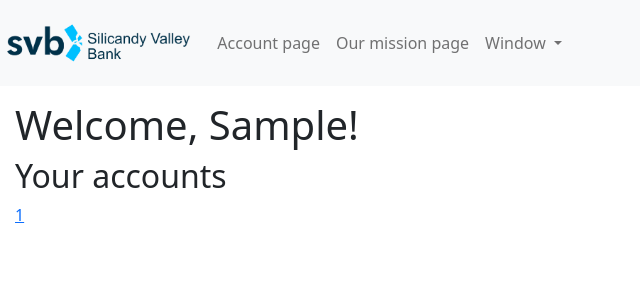
After one commit to CoolNamesAllTaken/svb, a Django app: template code/svb-docker/python/svb_web/core/templates/account_holder.html in a window 1280 px wide. The commit adds this page. Shown: the top 300 px of the page, without its empty margins (0-640 px from the left). Run offline with Django 5.2, Linux system fonts and the light colour scheme; the template is opened without the code that fills it: values that come from a table or form of the project are taken from there, others are empty; tables that the repository leaves empty hold one stand-in row (values such as "Sample post"); parts of the project's set-up code (start-up, migrations or seed data) failed here and were passed over; some libraries are stand-ins or nearby versions.

Commit message:
Add pages for account and account holder overview

```diff
--- /dev/null
+++ b/code/svb-docker/python/svb_web/core/templates/account_holder.html
@@ -0,0 +1,11 @@
+{% extends "internal_template.html" %}
+{% load static %}
+{% block content %}
+<div style="padding: 15px">
+<h1>Welcome, {{ account_holder.first_name }}!</h1>
+<h2>Your accounts</h2>
+{% for account in account_holder.account_set.all %}
+    <a href="/account/{{ account.account_number }}">{{ account.account_number }}</a>
+{% endfor %}
+</div>
+{% endblock content %}
--- a/code/svb-docker/python/svb_web/core/templates/internal_template.html
+++ b/code/svb-docker/python/svb_web/core/templates/internal_template.html
@@ -23,13 +23,10 @@
 
         <ul class="navbar-nav">
             <li class="nav-item">
-              <a class="nav-link" href="/branch_services/create_id">Create ID</a>
+              <a class="nav-link" href="/account">Account page</a>
             </li>
             <li class="nav-item">
-              <a class="nav-link" href="/branch_services/lookup_id">Lookup ID</a>
-            </li>
-            <li class="nav-item">
-              <a class="nav-link" href="/branch_services/create_ticket">Create Ticket</a>
+              <a class="nav-link" href="/about">Our mission page</a>
             </li>
             <li class="nav-item dropdown">
               <a class="nav-link dropdown-toggle" href="#" id="navbarDropdown" role="button" data-bs-toggle="dropdown" aria-expanded="false">
--- a/code/svb-docker/python/svb_web/core/urls.py
+++ b/code/svb-docker/python/svb_web/core/urls.py
@@ -4,8 +4,11 @@ from django.urls import path
 from . import views
 
 urlpatterns = [
-     path('', views.public.common.index, name="index"),
-    path('account/', views.public.customer.account, name="account"),
+    path('', views.public.common.index, name="index"),
+    path('account_holder/<int:account_holder_number>', views.public.customer.overview, name="account_holder"),
+    path('account_holder', views.public.customer.overview, name="account_holder_generic"),
+    path('account/<int:account_number>', views.public.customer.account, name="account"),
+    path('account', views.public.customer.account, name="account_generic"),
     path('news_editor/', views.internal.author.news_editor),
     path('article/<str:article_headline>/', views.public.visitor.article, name='article'),
 ]
```
Also changed, not shown: code/svb-docker/python/svb_web/core/templates/account.html (+7 -1 lines).
